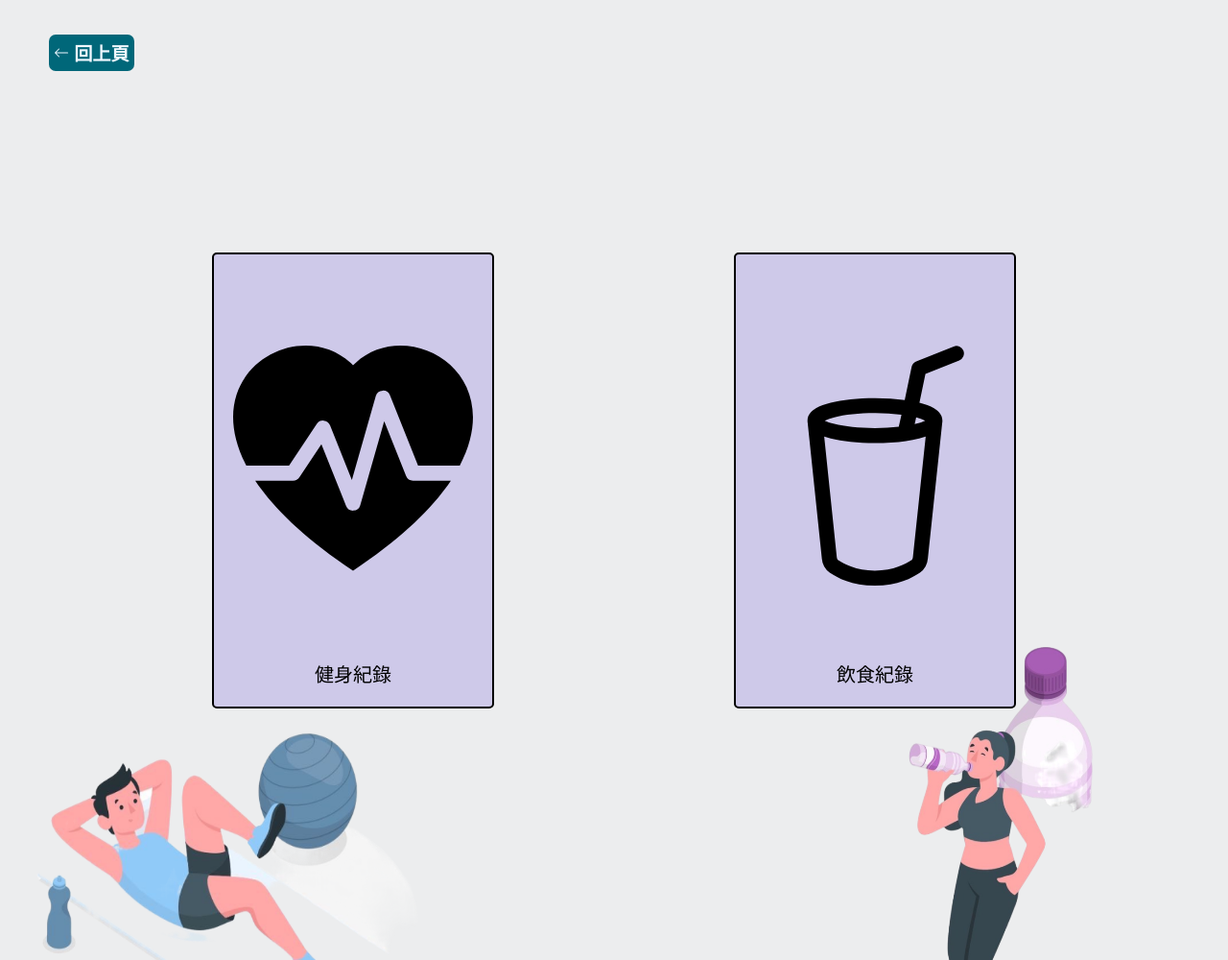
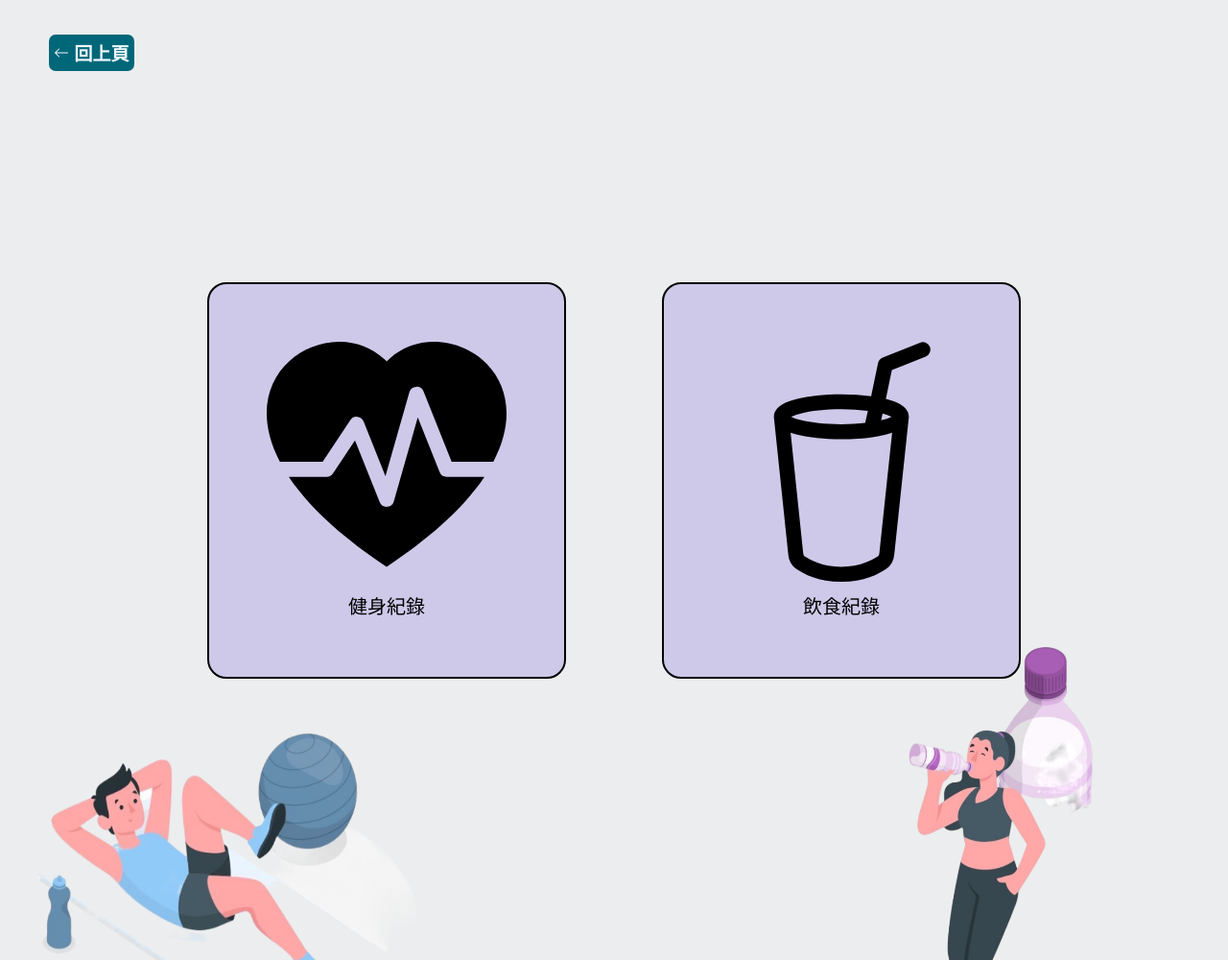
Before and after one commit to Poyi1028/DB_Project, a Flask app: page /record in a window 1280 px wide. Shown: the whole page at 96% size. Run offline with Flask 3, Linux system fonts and the light colour scheme.

Commit message:
record change

```diff
--- a/static/css/record.css
+++ b/static/css/record.css
@@ -84,7 +84,7 @@ body {
     justify-content: center;
     /* 垂直居中對齊 */
     cursor: pointer;
-    gap: 250px;
+    gap: 100px;
 }
 
 /* 設置按鈕樣式 */
@@ -103,22 +103,22 @@ body {
     border: 2px solid #000;
     background-color: #bbb3e698;
     /* 添加边框样式 */
-    padding: 20px;
+    padding: 60px;
     /* 添加内边距使边框看起来更好 */
-    border-radius: 5px;
+    border-radius: 20px;
     /* 可选：添加圆角 */
 }
 
 .icon-button svg {
     width: 25vh;
     /* 圖示寬度 */
-    height: 40vh;
+    height: 25vh;
     /* 圖示高度 */
 }
 
 .icon-button span {
     font-size: 20px;
     /* 文字大小 */
-    margin-top: 2px;
+    margin-top: 10px;
     /* 文字與圖示之間的間距 */
 }
```
